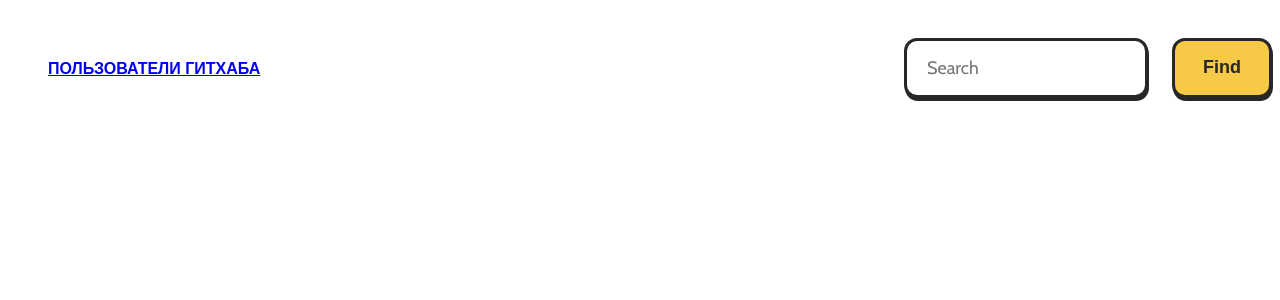
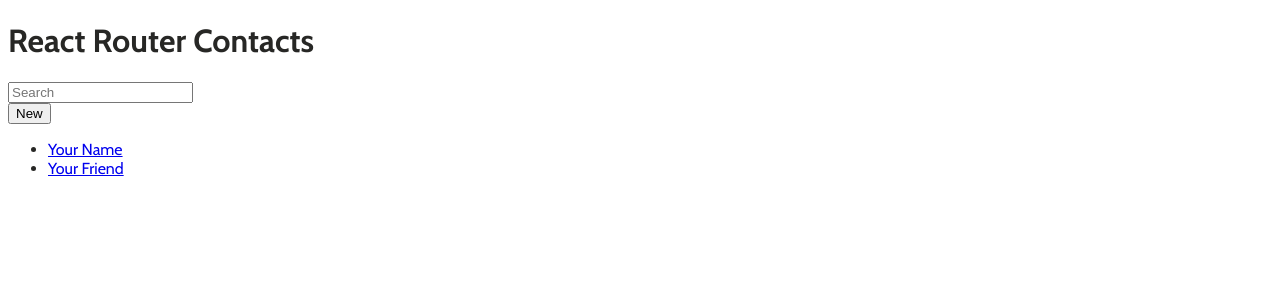
Before and after one commit to egorova-sofya/fancy-github-users, a React (Vite) app: page / in a window 1280 px wide. Shown: the top 300 px of the page. Built offline with nearby package versions, Linux system fonts and the light colour scheme.

Commit message:
added new structure

```diff
--- a/src/App.tsx
+++ /dev/null
@@ -1,12 +0,0 @@
-import "./App.css";
-import { Header } from "./components/Header/Header";
-
-function App() {
-  return (
-    <>
-      <Header />
-    </>
-  );
-}
-
-export default App;
--- /dev/null
+++ b/src/routes/root.tsx
@@ -0,0 +1,40 @@
+import { Link, Outlet } from "react-router-dom";
+
+export default function Root() {
+  return (
+    <>
+      <div id="sidebar">
+        <h1>React Router Contacts</h1>
+        <div>
+          <form id="search-form" role="search">
+            <input
+              id="q"
+              aria-label="Search contacts"
+              placeholder="Search"
+              type="search"
+              name="q"
+            />
+            <div id="search-spinner" aria-hidden hidden={true} />
+            <div className="sr-only" aria-live="polite"></div>
+          </form>
+          <form method="post">
+            <button type="submit">New</button>
+          </form>
+        </div>
+        <nav>
+          <ul>
+            <li>
+              <Link to={`contacts/1`}>Your Name</Link>
+            </li>
+            <li>
+              <Link to={`contacts/2`}>Your Friend</Link>
+            </li>
+          </ul>
+        </nav>
+      </div>
+      <div id="detail">
+        <Outlet />
+      </div>
+    </>
+  );
+}
--- /dev/null
+++ b/src/routes/user-profile.tsx
@@ -0,0 +1,7 @@
+export default function UsersProfile() {
+  return (
+    <>
+      <div>UsersProfile</div>
+    </>
+  );
+}
--- /dev/null
+++ b/src/routes/users.tsx
@@ -0,0 +1,7 @@
+export default function Users() {
+  return (
+    <>
+      <div>Users</div>
+    </>
+  );
+}
```
Also changed, not shown: src/main.tsx (+18 -3 lines), src/routes/searching-results.tsx (added, +9 -0 lines), .eslintrc.cjs, src/App.css (deleted).
